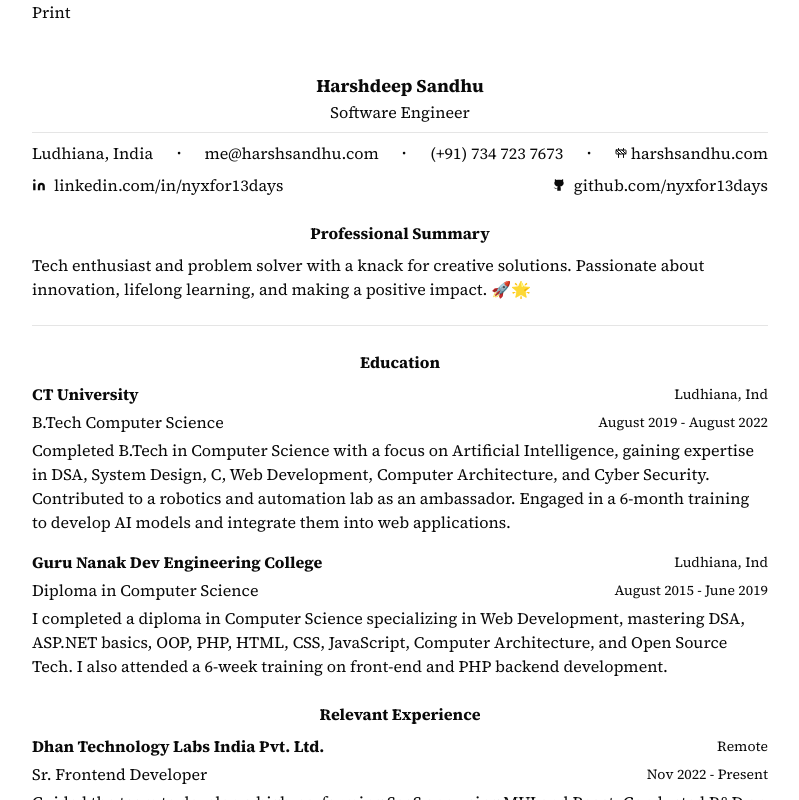
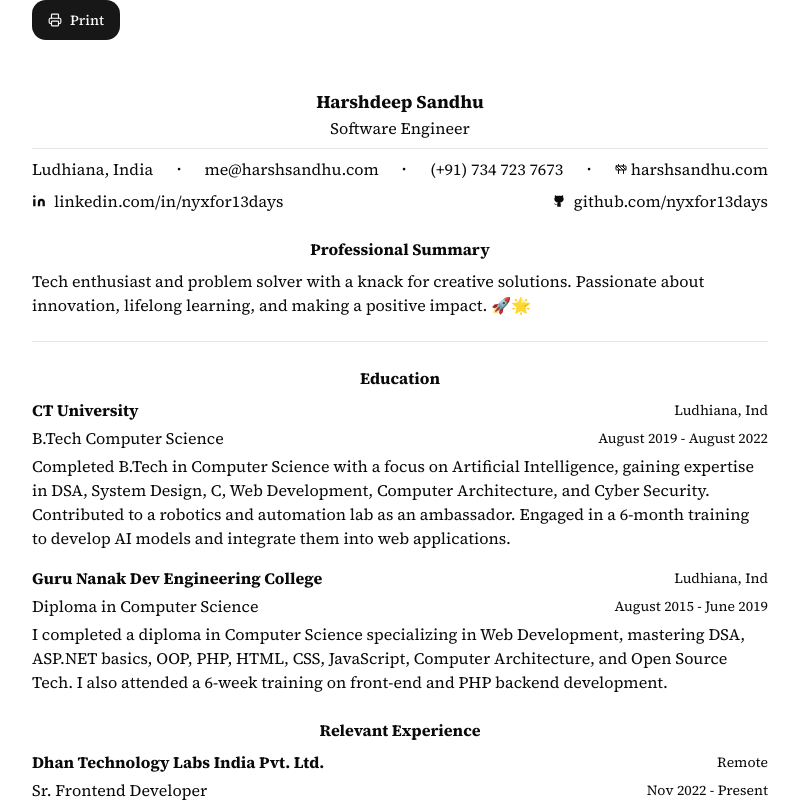
Before and after one commit to harshsandhu95/nyxfor13days, a Next.js app: page /cv in a window 1280 px wide. Shown: the top 800 px of the page, without its empty margins (240-1039 px from the left). Built offline with nearby package versions, Linux system fonts and the light colour scheme.

Commit message:
Update BeforePrint.tsx

```diff
--- a/src/app/cv/_components/BeforePrint.tsx
+++ b/src/app/cv/_components/BeforePrint.tsx
@@ -1,13 +1,19 @@
 "use client";
+
+import { Button } from "@/components/ui/Button";
+import { PrinterIcon } from "lucide-react";
+import { toast } from "sonner";
 
 export default function BeforePrint() {
   function onPrint() {
-    window.print();
+    toast("Printing...");
+    setTimeout(() => window.print(), 1000);
   }
 
   return (
-    <button className="print:hidden" onClick={onPrint}>
+    <Button onClick={onPrint}>
+      <PrinterIcon size={14} />
       Print
-    </button>
+    </Button>
   );
 }
```
